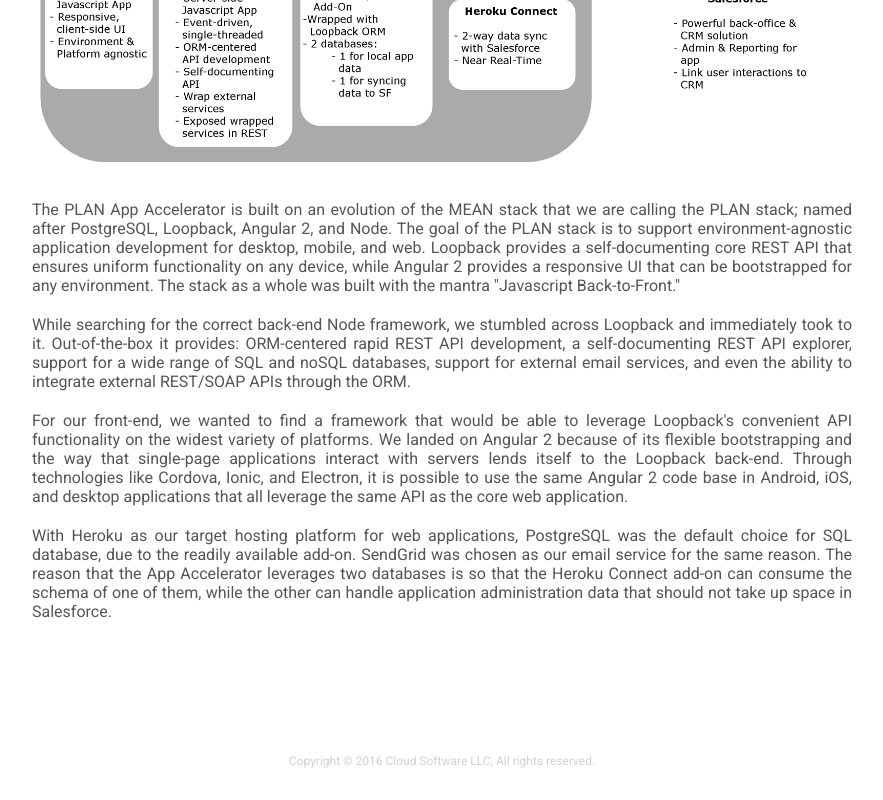
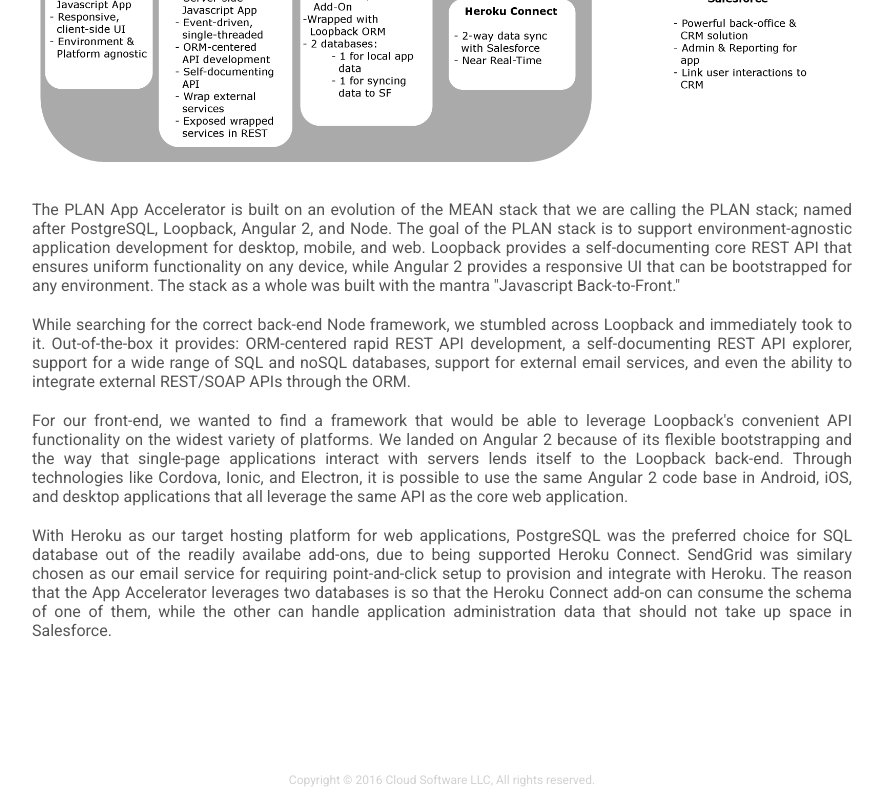
Before and after one commit to wilkins88/plan-app-accelerator, a plain HTML site: page architecture.html in a window 1280 px wide. Shown: the part 670-1470 px from the top of the page, without its empty margins (198-1081 px from the left). Drawn offline with Linux system fonts and the light colour scheme.

Commit message:
Revises last paragraph on Architecture page

```diff
--- a/architecture.html
+++ b/architecture.html
@@ -70,7 +70,7 @@
 
 			<p>For our front-end, we wanted to find a framework that would be able to leverage Loopback's convenient API functionality on the widest variety of platforms. We landed on Angular 2 because of its flexible bootstrapping and the way that single-page applications interact with servers lends itself to the Loopback back-end. Through technologies like Cordova, Ionic, and Electron, it is possible to use the same Angular 2 code base in Android, iOS, and desktop applications that all leverage the same API as the core web application.</p>
 
-			<p>With Heroku as our target hosting platform for web applications, PostgreSQL was the default choice for SQL database, due to the readily available add-on. SendGrid was chosen as our email service for the same reason. The reason that the App Accelerator leverages two databases is so that the Heroku Connect add-on can consume the schema of one of them, while the other can handle application administration data that should not take up space in Salesforce.</p>
+			<p>With Heroku as our target hosting platform for web applications, PostgreSQL was the preferred choice for SQL database out of the readily availabe add-ons, due to being supported Heroku Connect. SendGrid was similary chosen as our email service for requiring point-and-click setup to provision and integrate with Heroku. The reason that the App Accelerator leverages two databases is so that the Heroku Connect add-on can consume the schema of one of them, while the other can handle application administration data that should not take up space in Salesforce.</p>
 		</div>
 	</div>
 </div>
```
